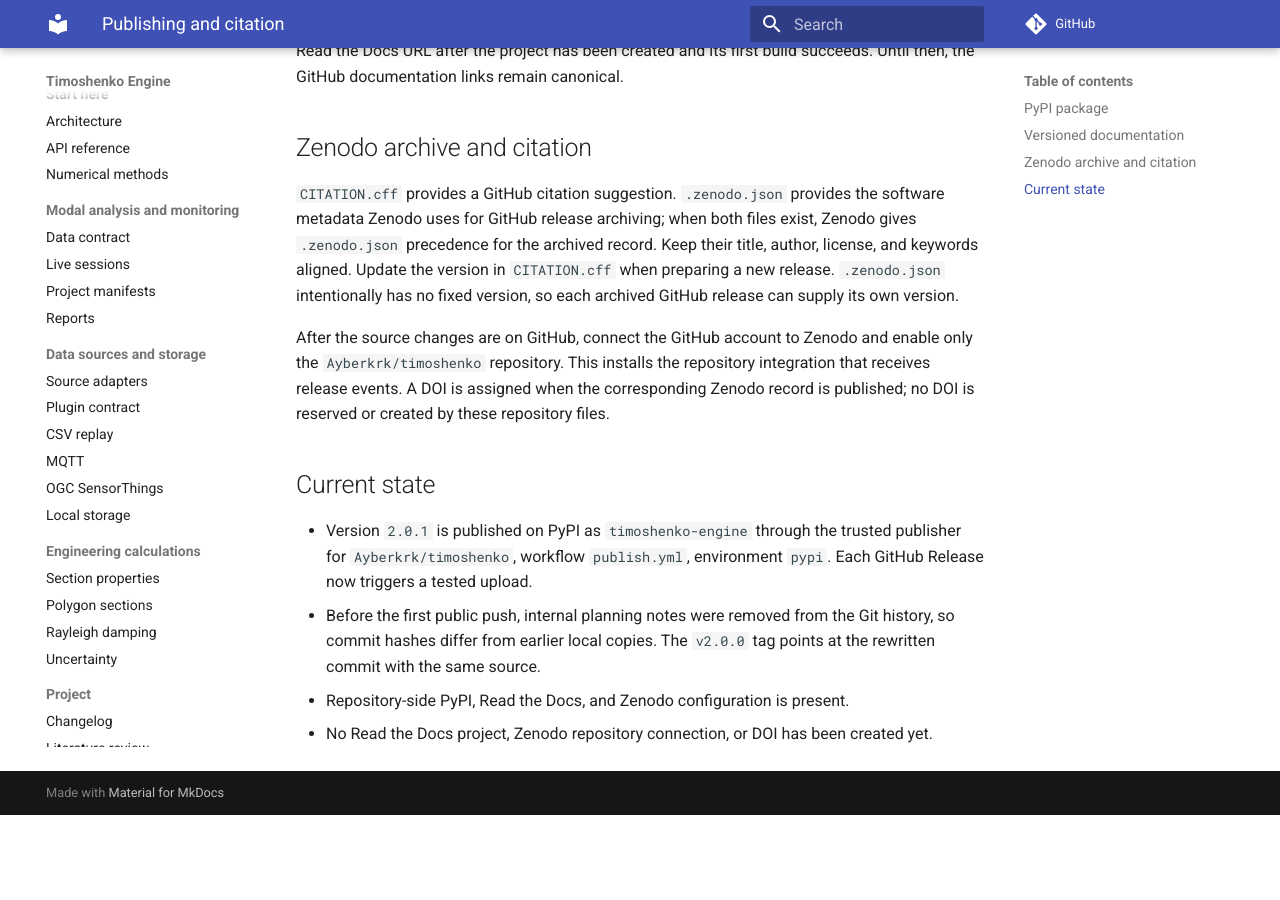
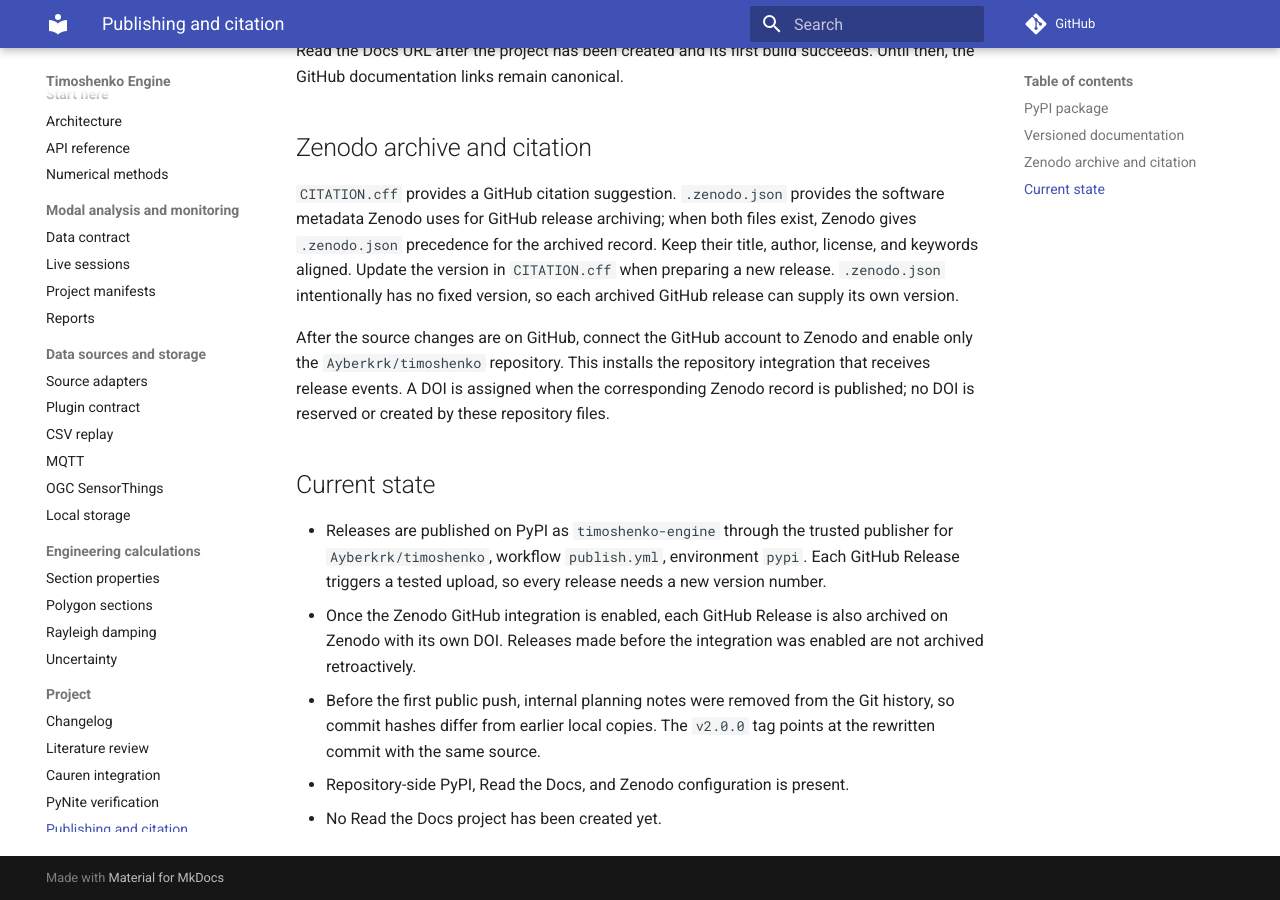
Before and after one commit to Ayberkrk/timoshenko, an MkDocs documentation site: the page built from docs/publishing.md, in a window 1280 px wide and 900 px high, scrolled down 1286 px. Built offline with MkDocs 1.6.1 and Material for MkDocs 9.7.7, drawn with Linux system fonts in a browser that asks for light colours; comment, search, counter and statistics services are not loaded; before the commit the page ends 2101 px from its top, so only the background shows below that.

```diff
--- a/docs/publishing.md
+++ b/docs/publishing.md
@@ -73,12 +73,15 @@ by these repository files.
 
 ## Current state
 
-- Version `2.0.1` is published on PyPI as `timoshenko-engine` through the
-  trusted publisher for `Ayberkrk/timoshenko`, workflow `publish.yml`,
-  environment `pypi`. Each GitHub Release now triggers a tested upload.
+- Releases are published on PyPI as `timoshenko-engine` through the trusted
+  publisher for `Ayberkrk/timoshenko`, workflow `publish.yml`, environment
+  `pypi`. Each GitHub Release triggers a tested upload, so every release needs
+  a new version number.
+- Once the Zenodo GitHub integration is enabled, each GitHub Release is also
+  archived on Zenodo with its own DOI. Releases made before the integration
+  was enabled are not archived retroactively.
 - Before the first public push, internal planning notes were removed from the
   Git history, so commit hashes differ from earlier local copies. The `v2.0.0`
   tag points at the rewritten commit with the same source.
 - Repository-side PyPI, Read the Docs, and Zenodo configuration is present.
-- No Read the Docs project, Zenodo repository connection, or DOI has been
-  created yet.
+- No Read the Docs project has been created yet.
--- a/pyproject.toml
+++ b/pyproject.toml
@@ -4,7 +4,7 @@ build-backend = "setuptools.build_meta"
 
 [project]
 name = "timoshenko-engine"
-version = "2.0.1"
+version = "2.0.2"
 description = "Composable structural engineering calculations and analysis primitives for Python applications."
 readme = "README.md"
 requires-python = ">=3.10"
--- a/src/timoshenko/__init__.py
+++ b/src/timoshenko/__init__.py
@@ -59,7 +59,7 @@ from .update import update
 from .uncertainty import UncertaintyError, UncertaintyResult, propagate as propagate_uncertainty
 from .vibration import RayleighDampingResult, damping_ratio, harmonic_response, natural_frequency_hz, rayleigh_damping_coefficients
 
-__version__ = "2.0.1"
+__version__ = "2.0.2"
 
 __all__ = [
     "HealthAssessment",
```
Also changed, not shown: docs/changelog.md (+2 -1 lines), 1 other file.
